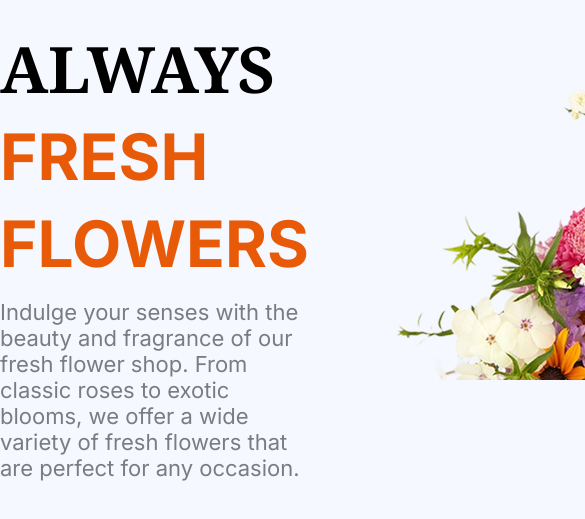
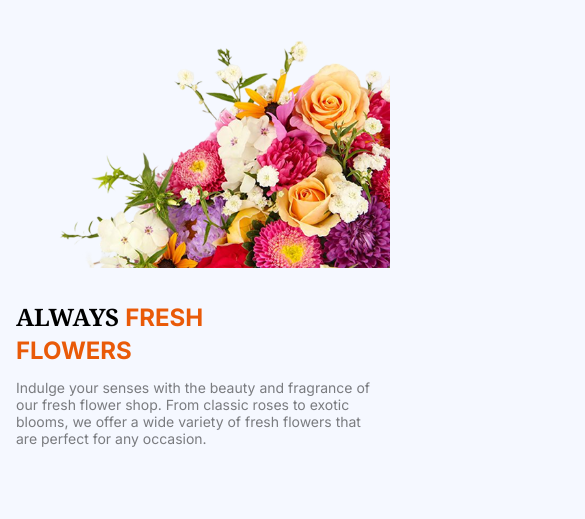
Before and after one commit to marufaakter1947/Assingnment--02-B12A02-Flowers-Market-, a plain HTML site: page index.html in a window 390 px wide. Shown: the part 73-592 px from the top of the page, 585 px wide, since content can reach past the window. Drawn offline with Linux system fonts and the light colour scheme.

Commit message:
banner section responsive done

```diff
--- a/index.html
+++ b/index.html
@@ -49,7 +49,7 @@
       <!-- ------------Banner--------  -->
       <section class="banner container">
         <div class="banner-content">
-          <h1 class="banner-title">ALWAYS <span> FRESH FLOWERS</span></h1>
+          <h1 class="banner-title">ALWAYS <span> FRESH <br> FLOWERS</span></h1>
           <p class="sub-title">Indulge your senses with the beauty and fragrance of our fresh flower shop. From classic roses to exotic blooms, we offer a wide variety of fresh flowers that are perfect for any occasion. </p>
         </div>
         <div class="banner-image">
--- a/style.css
+++ b/style.css
@@ -75,4 +75,23 @@
     width: 63px;
     height: 38px;
   }
+  /* ---------banner-------- */
+  .banner{
+    flex-direction: column-reverse;
+    margin-bottom: 65px;
+  }
+  .banner-content{
+    margin-left: 16px;
+    margin-right: 16px;
+  }
+  .banner-image img{
+    width: 100%;
+  }
+  .banner-title{
+    font-size: 1.5rem;
+    margin-top: 28px;
+  }
+  .sub-title{
+    font-size: 14px;
+  }
 }
```
